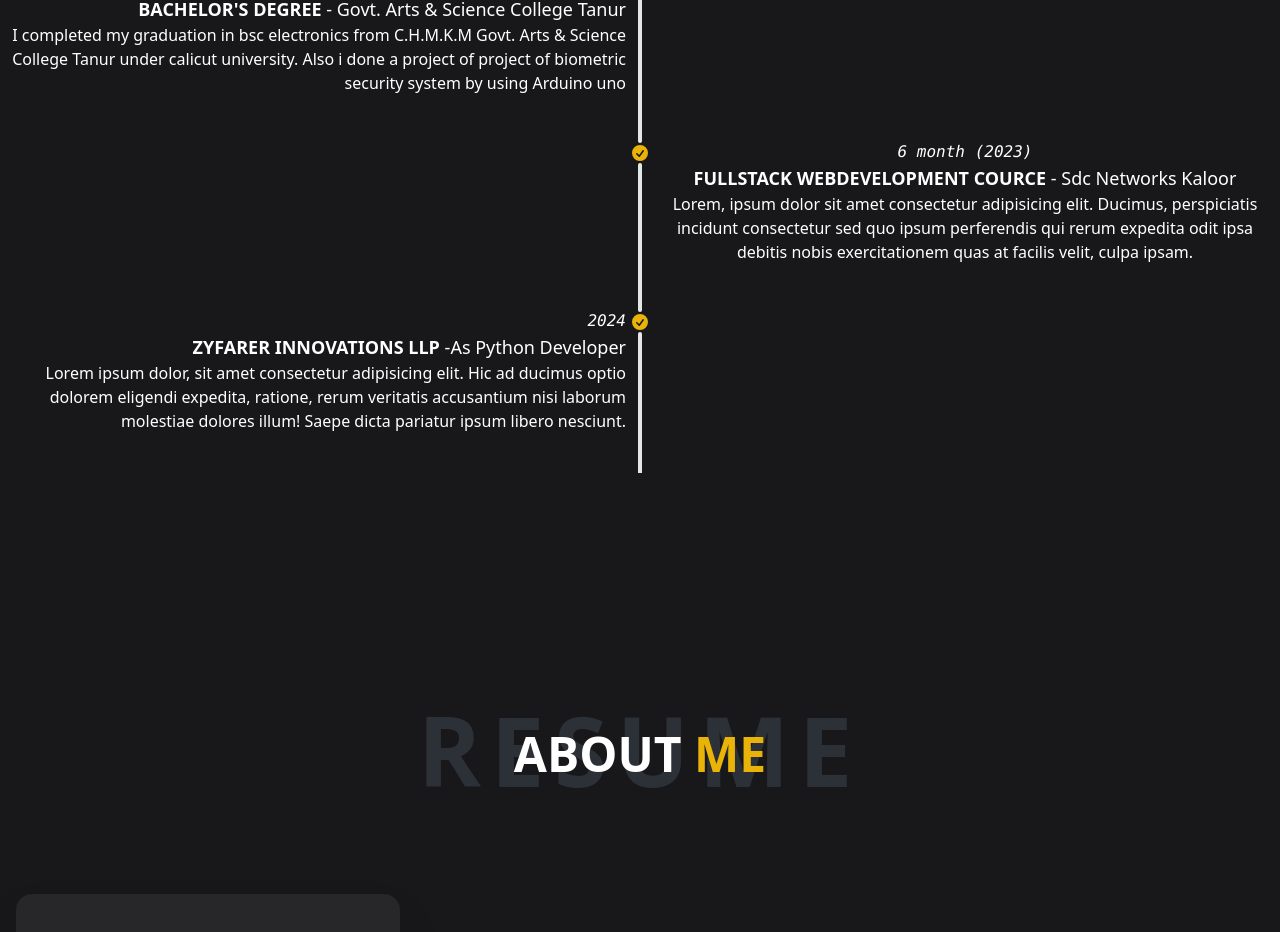
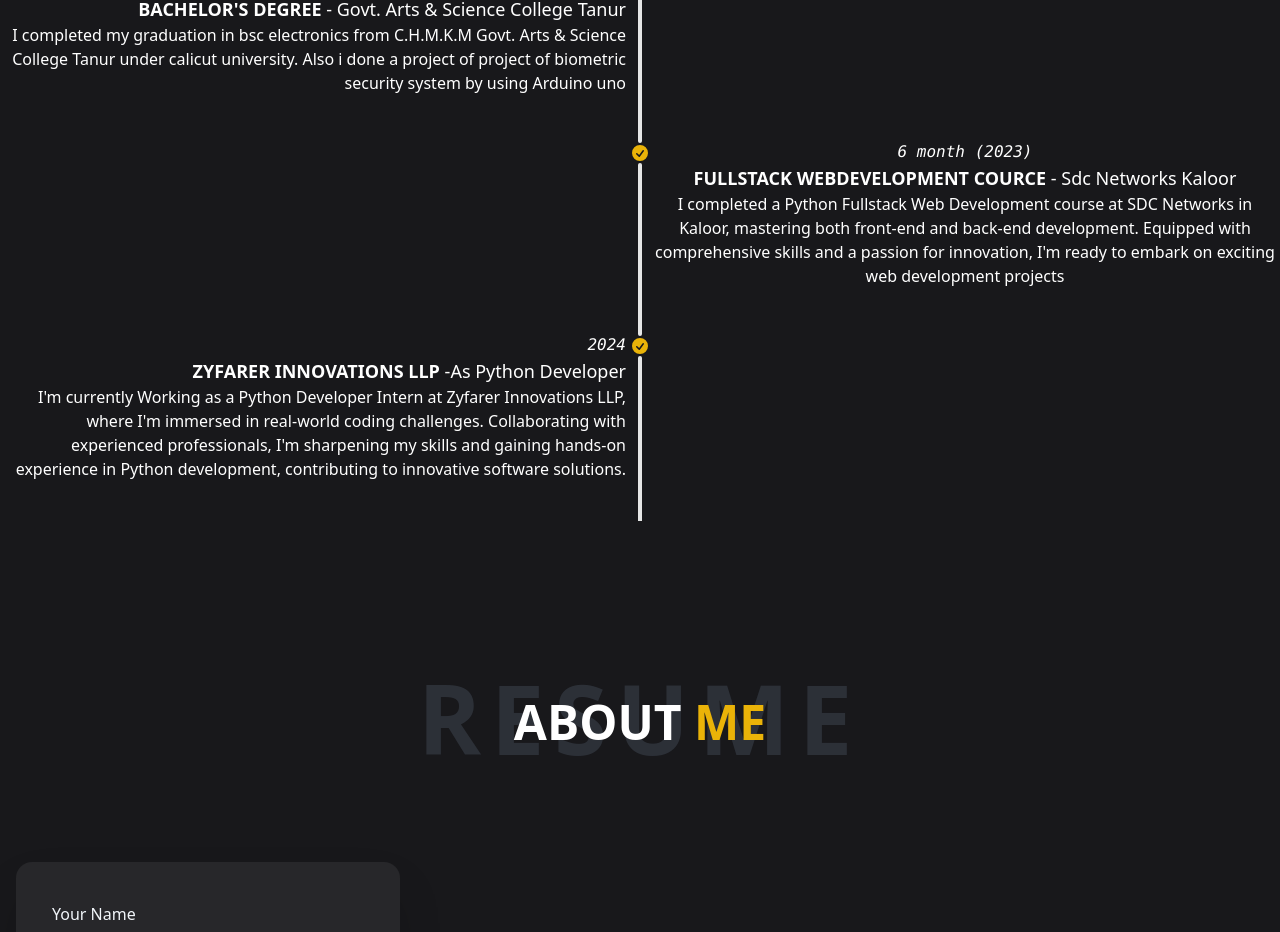
Before and after one commit to Midhun-ep/portfolio, a React (Vite) app: page / in a window 1280 px wide. Shown: the part 2498-3430 px from the top of the page. Built offline with nearby package versions, Linux system fonts and the light colour scheme.

Commit message:
2 bug fixed

```diff
--- a/src/App.css
+++ b/src/App.css
@@ -1,4 +1,4 @@
-*{
-    box-sizing: border-box;
-    overflow: hidden;
-}
+
+body {
+    overflow-x: hidden;
+  }
--- a/src/componets/Education.jsx
+++ b/src/componets/Education.jsx
@@ -54,7 +54,7 @@ const Education = () => {
               <div className="timeline-end mb-10 text-white">
                 <time className="font-mono italic">6 month (2023)</time>
                 <div className="text-lg font-black uppercase">fullstack webdevelopment cource <span className="font-extralight capitalize">- sdc networks kaloor</span></div>
-                Lorem, ipsum dolor sit amet consectetur adipisicing elit. Ducimus, perspiciatis incidunt consectetur sed quo ipsum perferendis qui rerum expedita odit ipsa debitis nobis exercitationem quas at facilis velit, culpa ipsam.
+                I completed a Python Fullstack Web Development course at SDC Networks in Kaloor, mastering both front-end and back-end development. Equipped with comprehensive skills and a passion for innovation, I'm ready to embark on exciting web development projects
               </div>
               <hr />
             </li>
@@ -77,7 +77,7 @@ const Education = () => {
               <div className="timeline-start md:text-end mb-10 text-white">
                 <time className="font-mono italic">2024 </time>
                 <div className="text-lg font-black uppercase">Zyfarer Innovations LLP <span className="font-extralight capitalize">-as python developer</span></div>
-                Lorem ipsum dolor, sit amet consectetur adipisicing elit. Hic ad ducimus optio dolorem eligendi expedita, ratione, rerum veritatis accusantium nisi laborum molestiae dolores illum! Saepe dicta pariatur ipsum libero nesciunt.
+                I'm currently Working as a Python Developer Intern at Zyfarer Innovations LLP, where I'm immersed in real-world coding challenges. Collaborating with experienced professionals, I'm sharpening my skills and gaining hands-on experience in Python development, contributing to innovative software solutions.
               </div>
               <hr />
             </li>
--- a/src/componets/Navbar.jsx
+++ b/src/componets/Navbar.jsx
@@ -1,4 +1,4 @@
-import React from "react";
+
 import { Link } from "react-scroll";
 import { IoHome } from "react-icons/io5";
 import { IoPersonSharp } from "react-icons/io5";
@@ -6,6 +6,7 @@ import { MdCastForEducation } from "react-icons/md";
 import { GrContact } from "react-icons/gr";
 
 const Navbar = () => {
+
   return (
     <>
       <div className="flex justify-center ">
```
